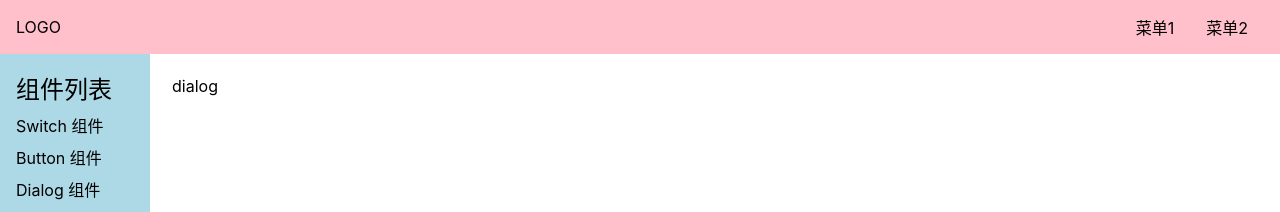
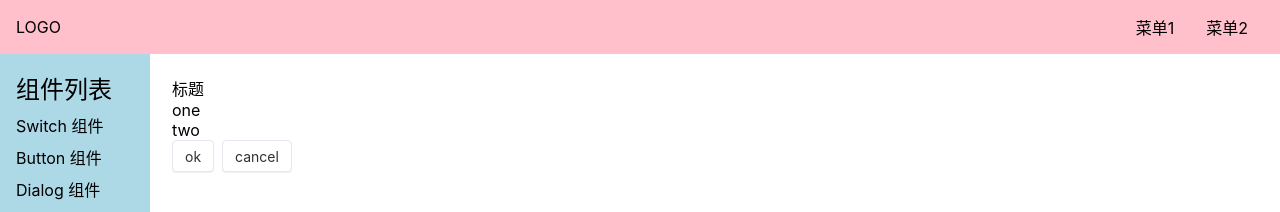
Before and after one commit to cqhaisenbao/ZeroUi-Vue3, a Vue app: page /doc/dialog in a window 1280 px wide. Shown: the top 212 px of the page. Built offline with nearby package versions, Linux system fonts and the light colour scheme.

Commit message:
创建dialog组件

```diff
--- a/src/components/DialogDemo.vue
+++ b/src/components/DialogDemo.vue
@@ -1,12 +1,16 @@
 <template>
-    <div>dialog</div>
+    <div>
+        <Dialog></Dialog>
+    </div>
 </template>
 
 <script lang="ts">
 import {defineComponent} from 'vue';
+import Dialog from "../lib/Dialog.vue";
 
 export default defineComponent({
     name: "DialogDemo",
+    components: {Dialog},
     setup() {
         return {};
     }
--- /dev/null
+++ b/src/lib/Dialog.vue
@@ -0,0 +1,33 @@
+<template>
+    <div>
+        <div class="dialog-overlay"></div>
+        <div class="dialog-wrapper">
+            <header>标题</header>
+            <main>
+                <p>one</p>
+                <p>two</p>
+            </main>
+            <footer>
+                <Button>ok</Button>
+                <Button>cancel</Button>
+            </footer>
+        </div>
+    </div>
+</template>
+
+<script lang="ts">
+import {defineComponent} from 'vue';
+import Button from "./Button.vue";
+
+export default defineComponent({
+    name: "Dialog",
+    components: {Button},
+    setup() {
+        return {};
+    }
+});
+</script>
+
+<style lang="scss" scoped>
+
+</style>
```
